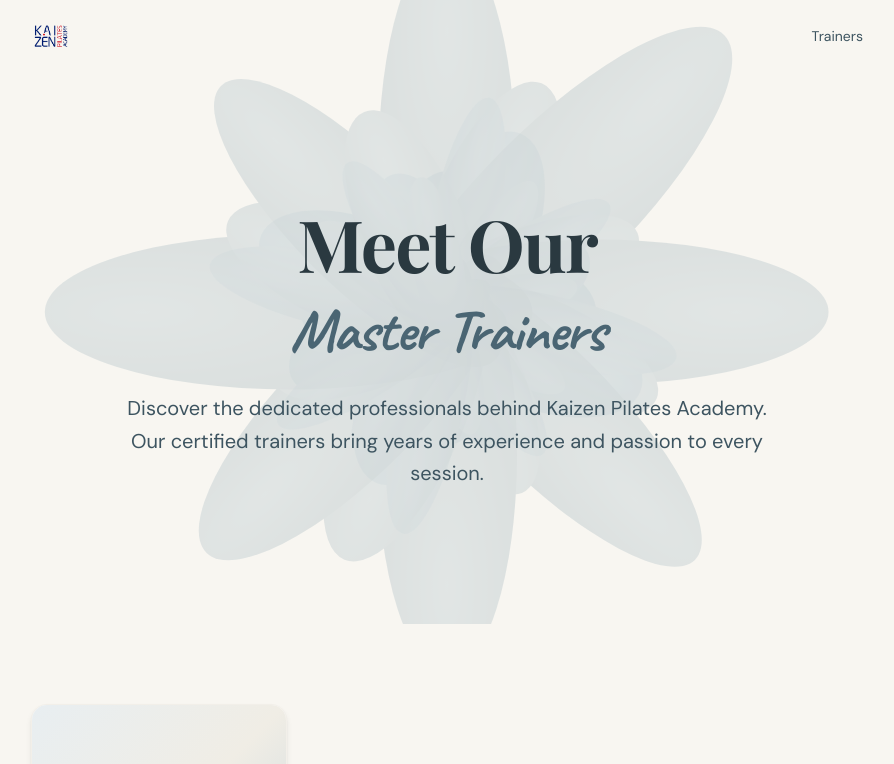
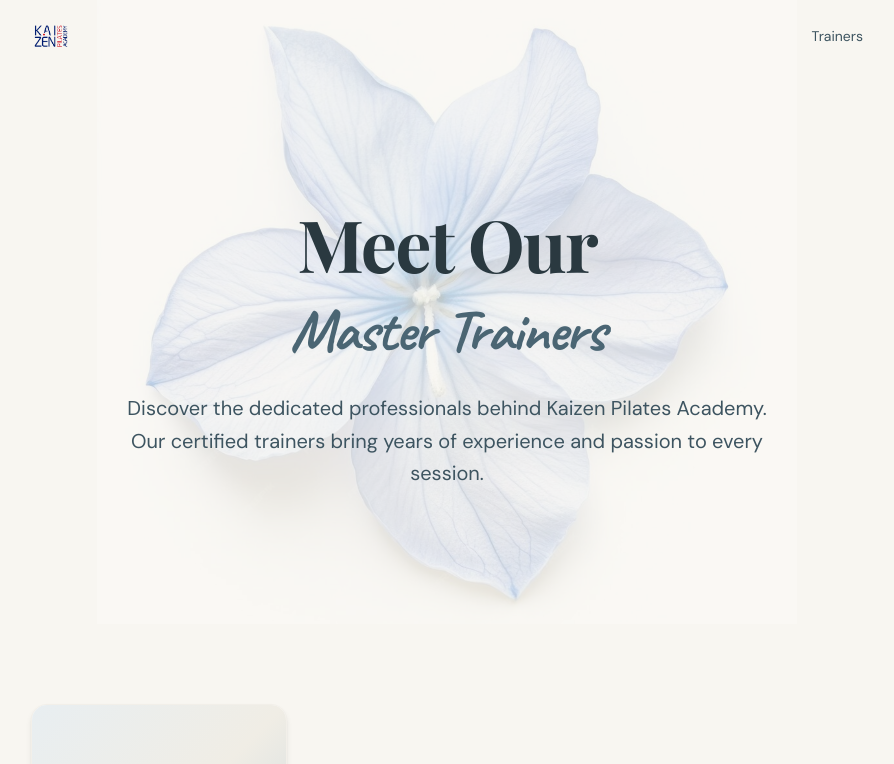
Before and after one commit to billsusanto/KPA, a Next.js app in the folder kpa-trainers/: page /trainers in a window 1280 px wide. Shown: the top 764 px of the page, without its empty margins (193-1087 px from the left). Built offline with nearby package versions, Linux system fonts and the light colour scheme; a web font is replaced by a local one.

Commit message:
feat: replace SVG flower with realistic blue flower image

```diff
--- a/kpa-trainers/src/components/landing/Hero.tsx
+++ b/kpa-trainers/src/components/landing/Hero.tsx
@@ -1,160 +1,18 @@
-const outerPetals = [
-  { rotation: 0, rx: 55, ry: 180 },
-  { rotation: 22.5, rx: 45, ry: 120 },
-  { rotation: 45, rx: 60, ry: 190 },
-  { rotation: 67.5, rx: 40, ry: 100 },
-  { rotation: 90, rx: 58, ry: 185 },
-  { rotation: 112.5, rx: 42, ry: 110 },
-  { rotation: 135, rx: 52, ry: 170 },
-  { rotation: 157.5, rx: 38, ry: 95 },
-  { rotation: 180, rx: 56, ry: 175 },
-  { rotation: 202.5, rx: 48, ry: 130 },
-  { rotation: 225, rx: 54, ry: 165 },
-  { rotation: 247.5, rx: 36, ry: 90 },
-  { rotation: 270, rx: 62, ry: 195 },
-  { rotation: 292.5, rx: 44, ry: 115 },
-  { rotation: 315, rx: 50, ry: 155 },
-  { rotation: 337.5, rx: 42, ry: 105 },
-];
-
-const innerPetals = [
-  { rotation: 0, rx: 50, ry: 85 },
-  { rotation: 45, rx: 42, ry: 70 },
-  { rotation: 90, rx: 55, ry: 90 },
-  { rotation: 135, rx: 38, ry: 65 },
-  { rotation: 180, rx: 48, ry: 80 },
-  { rotation: 225, rx: 44, ry: 75 },
-  { rotation: 270, rx: 52, ry: 88 },
-  { rotation: 315, rx: 40, ry: 68 },
-];
-
-const midPetals = [
-  { rotation: 22.5, rx: 58, ry: 120 },
-  { rotation: 67.5, rx: 48, ry: 95 },
-  { rotation: 112.5, rx: 62, ry: 130 },
-  { rotation: 157.5, rx: 45, ry: 90 },
-  { rotation: 202.5, rx: 56, ry: 115 },
-  { rotation: 247.5, rx: 52, ry: 105 },
-  { rotation: 292.5, rx: 60, ry: 125 },
-  { rotation: 337.5, rx: 46, ry: 92 },
-];
-
-const accentPetals = [
-  { rotation: 11.25, rx: 35, ry: 140 },
-  { rotation: 33.75, rx: 28, ry: 100 },
-  { rotation: 56.25, rx: 32, ry: 125 },
-  { rotation: 78.75, rx: 25, ry: 85 },
-  { rotation: 101.25, rx: 38, ry: 150 },
-  { rotation: 123.75, rx: 26, ry: 90 },
-  { rotation: 146.25, rx: 30, ry: 110 },
-  { rotation: 168.75, rx: 24, ry: 80 },
-  { rotation: 191.25, rx: 36, ry: 145 },
-  { rotation: 213.75, rx: 29, ry: 105 },
-  { rotation: 236.25, rx: 33, ry: 130 },
-  { rotation: 258.75, rx: 27, ry: 95 },
-  { rotation: 281.25, rx: 40, ry: 155 },
-  { rotation: 303.75, rx: 28, ry: 100 },
-  { rotation: 326.25, rx: 31, ry: 115 },
-  { rotation: 348.75, rx: 26, ry: 88 },
-];
+import Image from "next/image";
 
 export function Hero() {
   return (
     <section className="relative bg-cream-100 pt-28 pb-16 lg:pt-36 lg:pb-20 overflow-hidden">
-      <div className="absolute inset-0 bg-[radial-gradient(ellipse_at_center,_var(--tw-gradient-stops))] from-fusion-200/25 via-cream-100 to-cream-100" />
-
       <div className="absolute inset-0 flex items-center justify-center pointer-events-none">
-        <svg
-          viewBox="0 0 800 800"
-          className="w-[700px] h-[700px] md:w-[850px] md:h-[850px] lg:w-[1000px] lg:h-[1000px] opacity-[0.20] blur-[0.5px]"
-          fill="none"
-          xmlns="http://www.w3.org/2000/svg"
-        >
-          <defs>
-            <radialGradient id="outerGradient" cx="50%" cy="20%" r="80%">
-              <stop offset="0%" stopColor="#8AA8B6" />
-              <stop offset="70%" stopColor="#6B8A9A" />
-              <stop offset="100%" stopColor="#5B7B8C" />
-            </radialGradient>
-          </defs>
-          {outerPetals.map((petal) => (
-            <ellipse
-              key={`bold-outer-${petal.rotation}`}
-              cx="400"
-              cy={400 - petal.ry * 0.65}
-              rx={petal.rx}
-              ry={petal.ry}
-              fill="url(#outerGradient)"
-              transform={`rotate(${petal.rotation} 400 400)`}
-            />
-          ))}
-        </svg>
-      </div>
-
-      <div className="absolute inset-0 flex items-center justify-center pointer-events-none">
-        <svg
-          viewBox="0 0 800 800"
-          className="w-[580px] h-[580px] md:w-[680px] md:h-[680px] lg:w-[780px] lg:h-[780px] opacity-[0.12]"
-          fill="none"
-          xmlns="http://www.w3.org/2000/svg"
-        >
-          <defs>
-            <radialGradient id="centerGradient" cx="50%" cy="50%" r="50%">
-              <stop offset="0%" stopColor="#9FB5C2" />
-              <stop offset="100%" stopColor="#7A99A8" />
-            </radialGradient>
-            <radialGradient id="innerGradient" cx="50%" cy="20%" r="80%">
-              <stop offset="0%" stopColor="#A8C0CC" />
-              <stop offset="100%" stopColor="#7A99A8" />
-            </radialGradient>
-            <radialGradient id="midGradient" cx="50%" cy="20%" r="80%">
-              <stop offset="0%" stopColor="#B5CAD5" />
-              <stop offset="100%" stopColor="#8AA8B6" />
-            </radialGradient>
-            <radialGradient id="accentGradient" cx="50%" cy="20%" r="80%">
-              <stop offset="0%" stopColor="#C2D4DD" />
-              <stop offset="100%" stopColor="#9FB5C2" />
-            </radialGradient>
-          </defs>
-
-          <circle cx="400" cy="400" r="45" fill="url(#centerGradient)" />
-
-          {innerPetals.map((petal) => (
-            <ellipse
-              key={`inner-${petal.rotation}`}
-              cx="400"
-              cy={400 - petal.ry * 0.7}
-              rx={petal.rx}
-              ry={petal.ry}
-              fill="url(#innerGradient)"
-              transform={`rotate(${petal.rotation} 400 400)`}
-            />
-          ))}
-
-          {midPetals.map((petal) => (
-            <ellipse
-              key={`mid-${petal.rotation}`}
-              cx="400"
-              cy={400 - petal.ry * 0.65}
-              rx={petal.rx}
-              ry={petal.ry}
-              fill="url(#midGradient)"
-              transform={`rotate(${petal.rotation} 400 400)`}
-            />
-          ))}
-
-          {accentPetals.map((petal) => (
-            <ellipse
-              key={`accent-${petal.rotation}`}
-              cx="400"
-              cy={400 - petal.ry * 0.6}
-              rx={petal.rx}
-              ry={petal.ry}
-              fill="url(#accentGradient)"
-              transform={`rotate(${petal.rotation} 400 400)`}
-            />
-          ))}
-        </svg>
+        <div className="relative w-[500px] h-[500px] md:w-[600px] md:h-[600px] lg:w-[700px] lg:h-[700px] opacity-[0.25]">
+          <Image
+            src="/blue-flower.jpg"
+            alt=""
+            fill
+            className="object-contain"
+            priority
+          />
+        </div>
       </div>
 
       <div className="container-mobile relative z-10 text-center flex flex-col items-center justify-center min-h-[50vh]">
```
Also changed, not shown: kpa-trainers/public/blue-flower.jpg (added).
